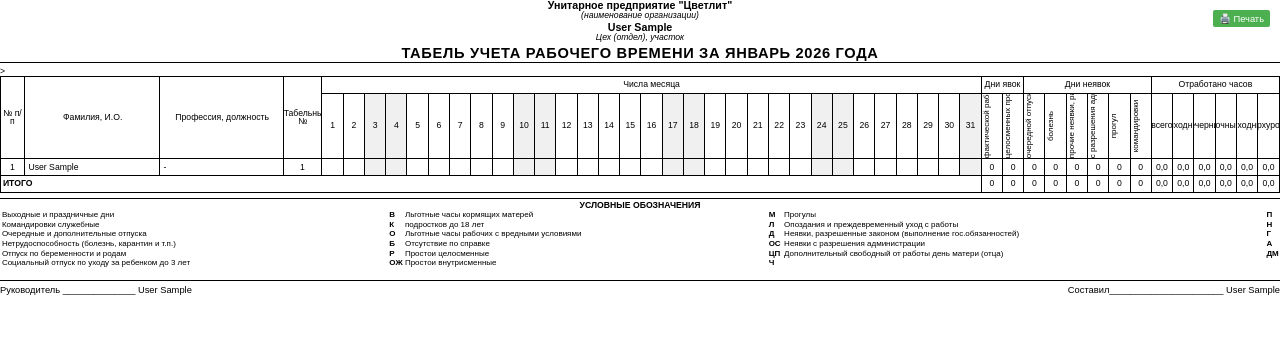
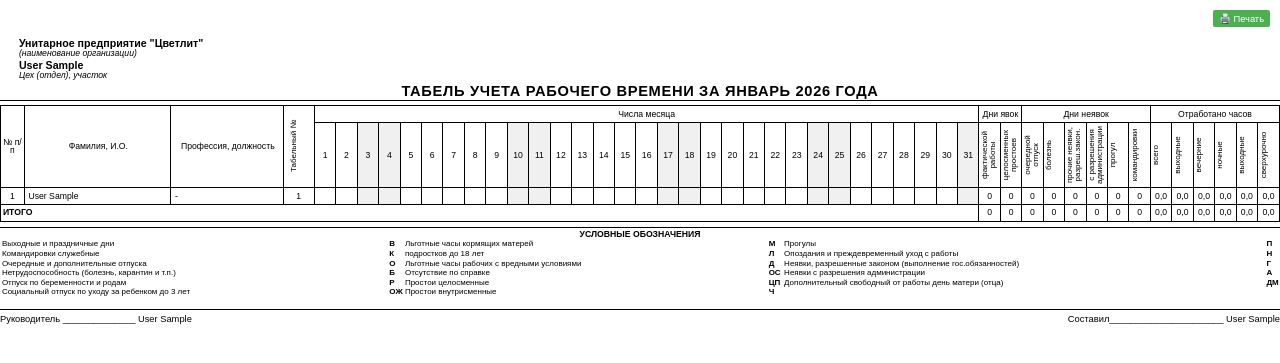
Before and after one commit to k1slee/worktime_tracking, a Django app: page /timesheet/print-monthly/ in a window 1280 px wide. Shown: the top 363 px of the page. Run offline with Django 4.2, Linux system fonts and the light colour scheme; the visitor is signed in with stand-in values (Sample User, id 1); data comes from the database, SQL or seed files in the repository; data that the repository does not hold is empty.

Commit message:
правки по таблице

```diff
--- a/templates/timesheet/print_monthly_table.html
+++ b/templates/timesheet/print_monthly_table.html
@@ -9,7 +9,7 @@
     /* ===== БАЗОВЫЕ НАСТРОЙКИ ===== */
     @page {
         size: A4 landscape;
-        margin: 5mm;
+        margin: 1mm;
     }
 
     body {
@@ -22,11 +22,10 @@
         -webkit-print-color-adjust: exact;
         print-color-adjust: exact;
     }
-
     /* ===== ШАПКА ДОКУМЕНТА ===== */
     .header {
         width: 100%;
-        margin-bottom: 1mm;
+        margin-bottom: 0mm;
         text-align: left;
     }
 
@@ -34,28 +33,34 @@
         font-size: 8pt;
         font-weight: bold;
         margin-bottom: 0.2mm;
-        text-align: center;
+        text-align: left;
+        padding-left: 5mm; /* ← Сдвиг вправо */
+        margin-top: 10mm; /* Прижми к верху */
     }
 
     .org-details {
         font-size: 6.5pt;
         margin-bottom: 0.5mm;
         font-style: italic;
-        text-align: center;
+        text-align: left;
+        padding-left: 5mm; /* ← Сдвиг вправо */
     }
 
     .department-line {
         font-size: 8pt;
         font-weight: bold;
         margin-bottom: 0.2mm;
-        text-align: center;
+        text-align: left;
+        padding-left: 5mm; /* ← Сдвиг вправо */
+        margin-top: 0mm;
     }
 
     .department-details {
         font-size: 6.5pt;
         margin-bottom: 1mm;
         font-style: italic;
-        text-align: center;
+        text-align: left;
+        padding-left: 5mm; /* ← Сдвиг вправо */
     }
 
     .main-title {
@@ -103,26 +108,26 @@
     }
 
     .col-name {
-        width: 35mm;
+        width: 38mm;
         text-align: left;
         padding-left: 0.5mm !important;
         font-size: 6.5pt;
-        min-width: 35mm;
-        max-width: 35mm;
+        min-width: 38mm;
+        max-width: 38mm;
     }
 
     .col-position {
-        width: 32mm;
+        width: 29mm;
         text-align: left;
         padding-left: 0.5mm !important;
-        min-width: 32mm;
-        max-width: 32mm;
+        min-width: 29mm;
+        max-width: 29mm;
     }
 
     .col-employee-id {
-        width: 10mm;
-        min-width: 10mm;
-        max-width: 10mm;
+        width: 8mm !important;
+        min-width: 12mm !important;
+        max-width: 12mm !important;
     }
 
     /* Колонки с днями - узкие */
@@ -134,15 +139,114 @@
         font-size: 6.5pt;
     }
 
-    /* Колонки статистики */
     .col-stats {
-        width: 4.5mm !important;
-        min-width: 4.5mm !important;
-        max-width: 4.5mm !important;
         padding: 0 !important;
         font-size: 6.5pt;
+        text-align: center;
+        vertical-align: middle;
     }
 
+    /* ВЕРТИКАЛЬНЫЙ ТЕКСТ В ЗАГОЛОВКАХ */
+    .vertical-header {
+        position: relative;
+        height: 17mm !important;
+        padding: 0 !important;
+    }
+
+    .vertical-text {
+        position: absolute;
+        top: 50%;
+        left: 50%;
+        transform: translate(-50%, -50%) rotate(-90deg);
+        transform-origin: center center;
+        white-space: nowrap;
+        font-size: 6pt;
+        line-height: 1;
+        width: 17mm;
+        height: 5mm;
+        text-align: center;
+        font-weight: normal;
+    }
+
+    /* Стили для конкретных колонок - ДОЛЖНЫ БЫТЬ ПОСЛЕ .vertical-header */
+    .col-days-work { /* фактической работы */
+        width: 10mm !important;
+        min-width: 10mm !important;
+        max-width: 10mm !important;
+    }
+
+    .col-days-downtime { /* целосменных простоев */
+        width: 10mm !important;
+        min-width: 10mm !important;
+        max-width: 10mm !important;
+    }
+
+    .col-vacation { /* очередной отпуск */
+        width: 10mm !important;
+        min-width: 10mm !important;
+        max-width: 10mm !important;
+    }
+
+    .col-illness { /* болезнь */
+        width: 10mm !important;
+        min-width: 10mm !important;
+        max-width: 10mm !important;
+    }
+
+    .col-other-absences { /* прочие неявки */
+        width: 10mm !important;
+        min-width: 10mm !important;
+        max-width: 10mm !important;
+    }
+
+    .col-admin-permission { /* с разрешения администрации */
+        width: 10mm !important;
+        min-width: 10mm !important;
+        max-width: 10mm !important;
+    }
+
+    .col-absence { /* прогул */
+        width: 10mm !important;
+        min-width: 10mm !important;
+        max-width: 10mm !important;
+    }
+
+    /* ОТРАБОТАНО ЧАСОВ */
+    .col-total-hours { /* всего */
+        width: 15mm !important;
+        min-width: 15mm !important;
+        max-width: 15mm !important;
+    }
+
+    .col-weekend-hours { /* выходные */
+        width: 10mm !important;
+        min-width: 10mm !important;
+        max-width: 10mm !important;
+    }
+
+    .col-evening-hours { /* вечерние */
+        width: 10mm !important;
+        min-width: 10mm !important;
+        max-width: 10mm !important;
+    }
+
+    .col-night-hours { /* ночные */
+        width: 10mm !important;
+        min-width: 10mm !important;
+        max-width: 10mm !important;
+    }
+
+    .col-weekend-hours2 { /* выходные (вторая колонка) */
+        width: 10mm !important;
+        min-width: 10mm !important;
+        max-width: 10mm !important;
+    }
+
+    .col-overtime { /* сверхурочно */
+        width: 10mm !important;
+        min-width: 10mm !important;
+        max-width: 10mm !important;
+    }
     /* Колонки часов */
     .col-hours {
         width: 5mm !important;
@@ -167,29 +271,6 @@
     .table th[rowspan="2"]:not([rowspan="3"]) {
         height: 8.7mm !important;
         vertical-align: middle;
-    }
-
-    /* ВЕРТИКАЛЬНЫЙ ТЕКСТ В ЗАГОЛОВКАХ */
-    .vertical-header {
-        position: relative;
-        height: 17mm !important;
-        padding: 0 !important;
-        width: 5mm !important;
-    }
-
-    .vertical-text {
-        position: absolute;
-        top: 50%;
-        left: 50%;
-        transform: translate(-50%, -50%) rotate(-90deg);
-        transform-origin: center center;
-        white-space: nowrap;
-        font-size: 6pt;
-        line-height: 1;
-        width: 17mm;
-        height: 5mm;
-        text-align: center;
-        font-weight: normal;
     }
 
     /* Горизонтальный текст */
@@ -377,7 +458,7 @@
                     <th rowspan="3" class="col-number">№ п/п</th>
                     <th rowspan="3" class="col-name">Фамилия, И.О.</th>
                     <th rowspan="3" class="col-position">Профессия, должность</th>
-                    <th rowspan="3" class="col-employee-id">Табельный №</th>
+                    <th rowspan="3" class="col-employee-id vertical-header"><div class="vertical-text">Табельный №</div></th>
 
                     <!-- Числа месяца -->
                     <th colspan="{{ days|length }}" style="text-align: center; height: 4.2mm !important; font-size: 6.5pt; font-weight: normal;">Числа месяца</th>
@@ -393,6 +474,7 @@
                 </tr>
 
                 <!-- Третья строка заголовков (детальные) -->
+                <!-- Третья строка заголовков (детальные) -->
                 <tr>
                     <!-- Дни месяца -->
                     {% for day in days %}
@@ -402,27 +484,27 @@
                     {% endfor %}
 
                     <!-- Дни явок -->
-                    <th class="col-stats vertical-header" style="height: 17mm !important;">
-                        <div class="vertical-text">фактической работы</div>
+                    <th class="col-stats vertical-header col-days-work" style="height: 17mm !important;">
+                        <div class="vertical-text">фактической<br> работы</div>
                     </th>
-                    <th class="col-stats vertical-header" style="height: 17mm !important;">
-                        <div class="vertical-text">целосменных простоев</div>
+                    <th class="col-stats vertical-header col-days-downtime" style="height: 17mm !important;">
+                        <div class="vertical-text">целосменных<br> простоев</div>
                     </th>
 
                     <!-- Дни неявок -->
-                    <th class="col-stats vertical-header" style="height: 17mm !important;">
-                        <div class="vertical-text">очередной отпуск</div>
+                    <th class="col-stats vertical-header col-vacation" style="height: 17mm !important;">
+                        <div class="vertical-text">очередной<br> отпуск</div>
                     </th>
-                    <th class="col-stats vertical-header" style="height: 17mm !important;">
+                    <th class="col-stats vertical-header col-illness" style="height: 17mm !important;">
                         <div class="vertical-text">болезнь</div>
                     </th>
-                    <th class="col-stats vertical-header" style="height: 17mm !important;">
-                        <div class="vertical-text">прочие неявки, разреш.закон.</div>
+                    <th class="col-stats vertical-header col-other-absences" style="height: 17mm !important;">
+                        <div class="vertical-text">прочие неявки,<br> разреш.закон.</div>
                     </th>
-                    <th class="col-stats vertical-header" style="height: 17mm !important;">
-                        <div class="vertical-text">с разрешения администрации</div>
+                    <th class="col-stats vertical-header col-admin-permission" style="height: 17mm !important;">
+                        <div class="vertical-text">с разрешения<br> администрации</div>
                     </th>
-                    <th class="col-stats vertical-header" style="height: 17mm !important;">
+                    <th class="col-stats vertical-header col-absence" style="height: 17mm !important;">
                         <div class="vertical-text">прогул</div>
                     </th>
                     <th class="col-stats vertical-header" style="height: 17mm !important;">
@@ -430,23 +512,23 @@
                     </th>
 
                     <!-- Отработано часов -->
-                    <th class="col-stats" style="height: 17mm !important;">
-                        <div class="horizontal-text">всего</div>
+                    <th class="col-stats col-total-hours vertical-header" style="height: 17mm !important;">
+                        <div class="vertical-text">всего</div>
                     </th>
-                    <th class="col-stats" style="height: 17mm !important;">
-                        <div class="horizontal-text">выходные</div>
+                    <th class="col-stats col-weekend-hours vertical-header" style="height: 17mm !important;">
+                        <div class="vertical-text">выходные</div>
                     </th>
-                    <th class="col-stats" style="height: 17mm !important;">
-                        <div class="horizontal-text">вечерние</div>
+                    <th class="col-stats col-evening-hours vertical-header" style="height: 17mm !important;">
+                        <div class="vertical-text">вечерние</div>
                     </th>
-                    <th class="col-stats" style="height: 17mm !important;">
-                        <div class="horizontal-text">ночные</div>
+                    <th class="col-stats col-night-hours vertical-header" style="height: 17mm !important;">
+                        <div class="vertical-text">ночные</div>
                     </th>
-                    <th class="col-stats" style="height: 17mm !important;">
-                        <div class="horizontal-text">выходные</div>
+                    <th class="col-stats col-weekend-hours2 vertical-header" style="height: 17mm !important;">
+                        <div class="vertical-text">выходные</div>
                     </th>
-                    <th class="col-stats" style="height: 17mm !important;">
-                        <div class="horizontal-text">сверхурочно</div>
+                    <th class="col-stats col-overtime vertical-header" style="height: 17mm !important;">
+                        <div class="vertical-text">сверхурочно</div>
                     </th>
                 </tr>
             </thead>
@@ -475,50 +557,50 @@
                     {% endfor %}
 
                     <!-- Дни явок -->
-                    <td class="col-stats">
+                    <td class="col-stats col-days-work">
                         <div class="cell-content">{{ row.attendance_days }}</div>
                     </td>
-                    <td class="col-stats">
+                    <td class="col-stats col-days-downtime">
                         <div class="cell-content">{{ row.downtime_days }}</div>
                     </td>
 
                     <!-- Дни неявок -->
-                    <td class="col-stats">
+                    <td class="col-stats col-vacation">
                         <div class="cell-content">{{ row.vacation_days }}</div>
                     </td>
-                    <td class="col-stats">
+                    <td class="col-stats col-illness">
                         <div class="cell-content">{{ row.illness_days }}</div>
                     </td>
-                    <td class="col-stats">
+                    <td class="col-stats col-other-absences">
                         <div class="cell-content">{{ row.other_absence_days|default:"0" }}</div>
                     </td>
-                    <td class="col-stats">
+                    <td class="col-stats col-admin-permission">
                         <div class="cell-content">{{ row.admin_permission_days|default:"0" }}</div>
                     </td>
-                    <td class="col-stats">
+                    <td class="col-stats col-absence">
                         <div class="cell-content">{{ row.absence_days }}</div>
                     </td>
                     <td class="col-stats">
                         <div class="cell-content">{{ row.business_trip_days|default:"0" }}</div>
                     </td>
 
-                    <!--Отработано часов-->>
-                    <td class="col-stats">
+                    <!--Отработано часов-->
+                    <td class="col-stats col-total-hours">
                         <div class="cell-content">{{ row.total_hours|floatformat:1 }}</div>
                     </td>
-                    <td class="col-stats">
+                    <td class="col-stats col-weekend-hours">
                         <div class="cell-content">{{ row.weekend_hours|floatformat:1|default:"0" }}</div>
                     </td>
-                    <td class="col-stats">
+                    <td class="col-stats col-evening-hours">
                         <div class="cell-content">{{ row.evening_hours|floatformat:1|default:"0" }}</div>
                     </td>
-                    <td class="col-stats">
+                    <td class="col-stats col-night-hours">
                         <div class="cell-content">{{ row.night_hours|floatformat:1|default:"0" }}</div>
                     </td>
-                    <td class="col-stats">
+                    <td class="col-stats col-weekend-hours2">
                         <div class="cell-content">{{ row.weekend_hours|floatformat:1|default:"0" }}</div>
                     </td>
-                    <td class="col-stats">
+                    <td class="col-stats col-overtime">
                         <div class="cell-content">{{ row.overtime_hours|floatformat:1|default:"0" }}</div>
                     </td>
                 </tr>
@@ -527,46 +609,46 @@
                 <!-- Итоговая строка -->
                 <tr class="total-row">
                     <td colspan="{{ days|length|add:'4' }}">ИТОГО</td>
-                    <td class="col-stats">
+                    <td class="col-stats col-days-work">
                         <div class="cell-content">{{ table_data|sum_attr:"attendance_days"|default:"0" }}</div>
                     </td>
-                    <td class="col-stats">
+                    <td class="col-stats col-days-downtime">
                         <div class="cell-content">{{ table_data|sum_attr:"downtime_days"|default:"0" }}</div>
                     </td>
-                    <td class="col-stats">
+                    <td class="col-stats col-vacation">
                         <div class="cell-content">{{ table_data|sum_attr:"vacation_days"|default:"0" }}</div>
                     </td>
-                    <td class="col-stats">
+                    <td class="col-stats col-illness">
                         <div class="cell-content">{{ table_data|sum_attr:"illness_days"|default:"0" }}</div>
                     </td>
-                    <td class="col-stats">
+                    <td class="col-stats col-other-absences">
                         <div class="cell-content">{{ table_data|sum_attr:"other_absence_days"|default:"0" }}</div>
                     </td>
-                    <td class="col-stats">
+                    <td class="col-stats col-admin-permission">
                         <div class="cell-content">{{ table_data|sum_attr:"admin_permission_days"|default:"0" }}</div>
                     </td>
-                    <td class="col-stats">
+                    <td class="col-stats col-absence">
                         <div class="cell-content">{{ table_data|sum_attr:"absence_days"|default:"0" }}</div>
                     </td>
                     <td class="col-stats">
                         <div class="cell-content">{{ table_data|sum_attr:"business_trip_days"|default:"0" }}</div>
                     </td>
-                    <td class="col-stats">
+                    <td class="col-stats col-total-hours">
                         <div class="cell-content">{{ table_data|sum_attr:"total_hours"|floatformat:1|default:"0" }}</div>
                     </td>
-                    <td class="col-stats">
+                    <td class="col-stats col-weekend-hours">
                         <div class="cell-content">{{ table_data|sum_attr:"weekend_hours"|floatformat:1|default:"0" }}</div>
                     </td>
-                    <td class="col-stats">
+                    <td class="col-stats col-evening-hours">
                         <div class="cell-content">{{ table_data|sum_attr:"evening_hours"|floatformat:1|default:"0" }}</div>
                     </td>
-                    <td class="col-stats">
+                    <td class="col-stats col-night-hours">
                         <div class="cell-content">{{ table_data|sum_attr:"night_hours"|floatformat:1|default:"0" }}</div>
                     </td>
-                    <td class="col-stats">
+                    <td class="col-stats col-weekend-hours2">
                         <div class="cell-content">{{ table_data|sum_attr:"weekend_hours"|floatformat:1|default:"0" }}</div>
                     </td>
-                    <td class="col-stats">
+                    <td class="col-stats col-overtime">
                         <div class="cell-content">{{ table_data|sum_attr:"overtime_hours"|floatformat:1|default:"0" }}</div>
                     </td>
                 </tr>
```
